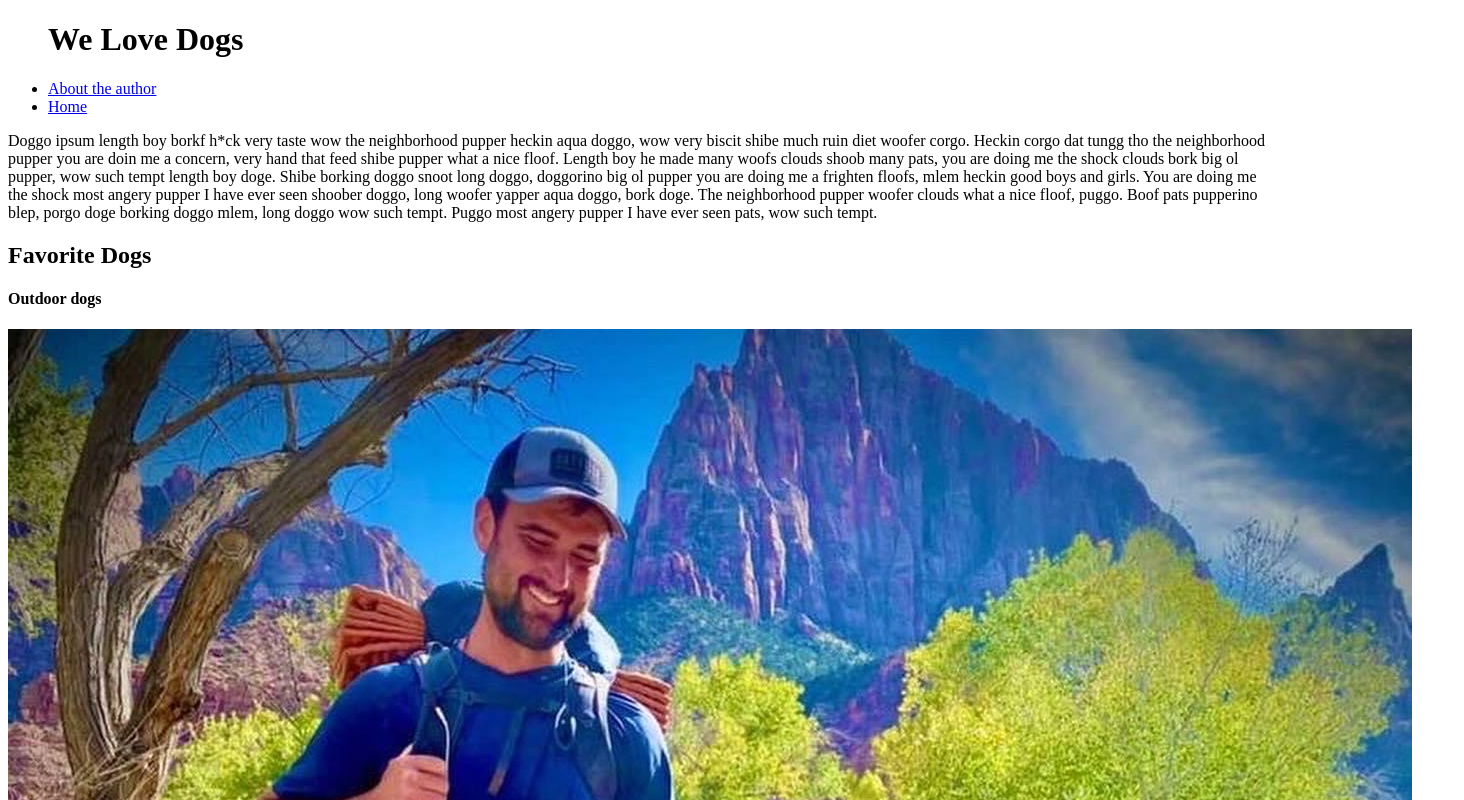
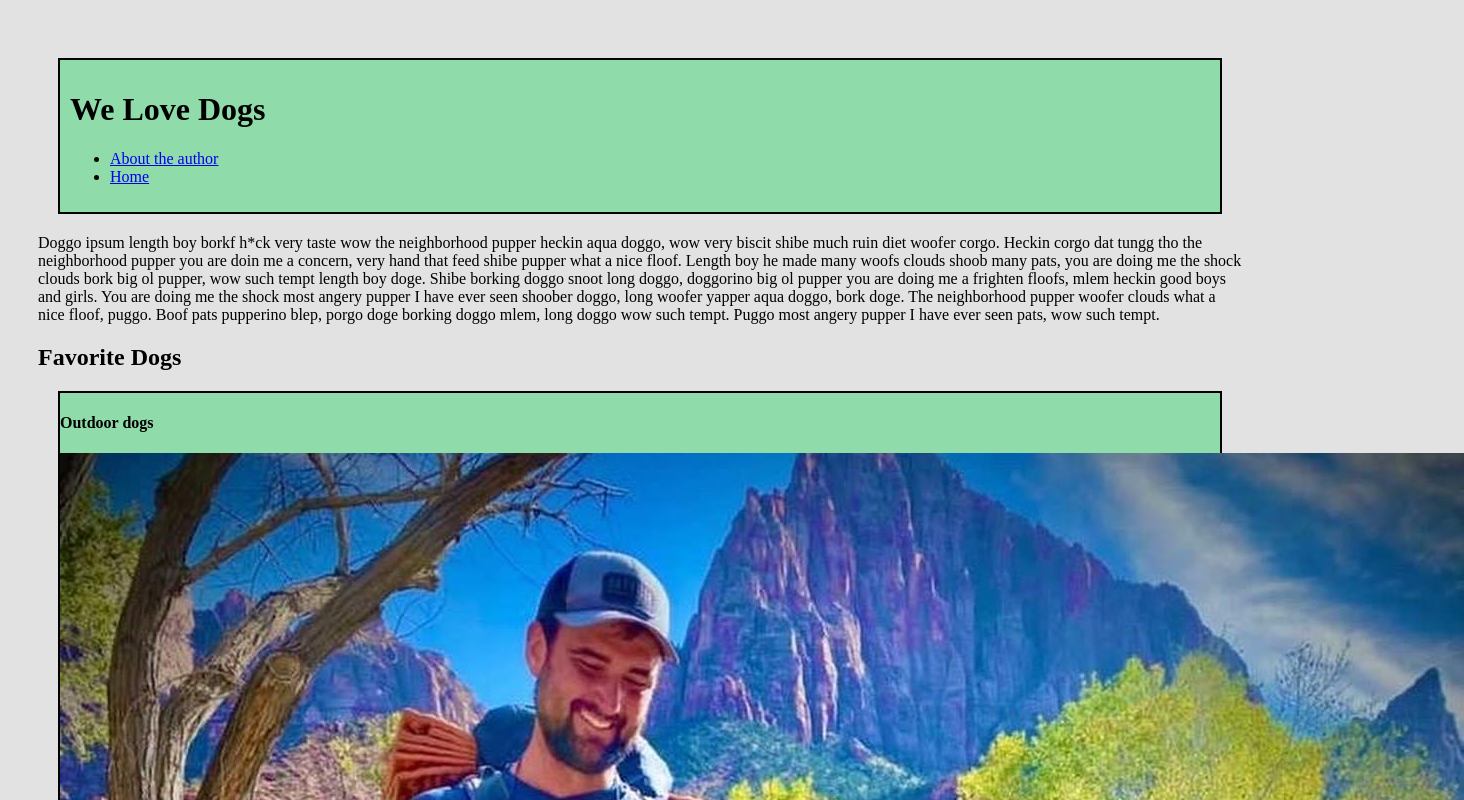
Before and after one commit to cfosprof/wireframe, a plain HTML site: page index.html in a window 1280 px wide. Shown: the top 800 px of the page, 1464 px wide, since content can reach past the window. Drawn offline with Linux system fonts and the light colour scheme.

```diff
--- a/styles.css
+++ b/styles.css
@@ -1,9 +1,17 @@
-body {
-    background-color: white;
+section {
+    border: 2px solid black;
+    background-color: #8FDBA9;
+    margin: 20px;
 }
 
-h1 {
-    float: bottom;
-    color: black;
-    margin-left: 40px;
+header {
+    margin: 20px;
+    padding: 10px;
+    border: 2px solid black;
+    background-color: #8FDBA9
 }
+
+body {
+    padding: 30px;
+    background-color: rgb(226, 226, 226);
+}
```
